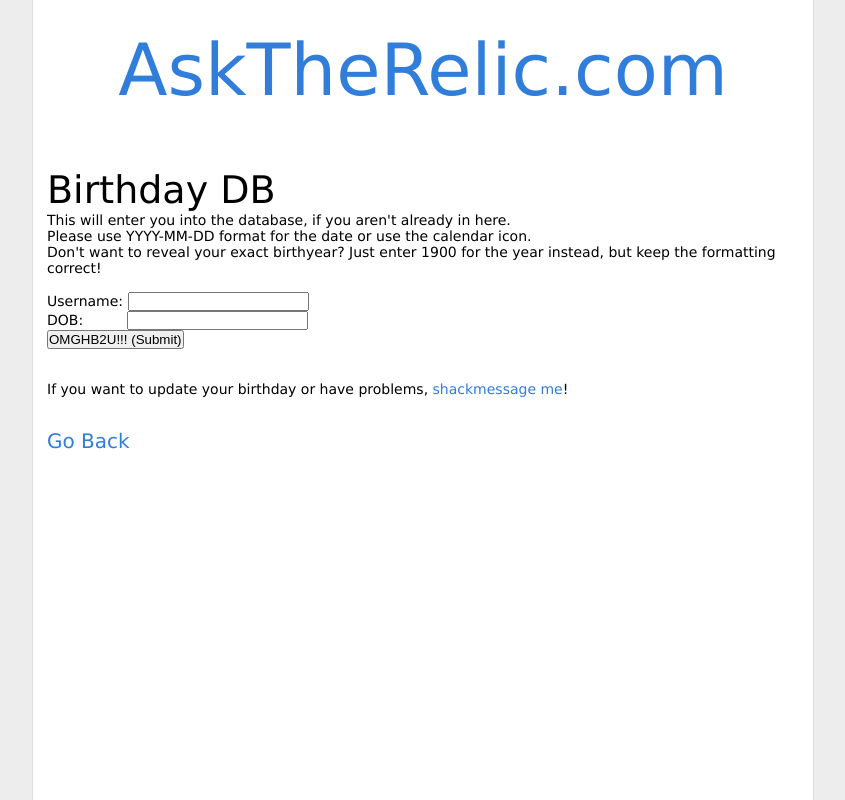
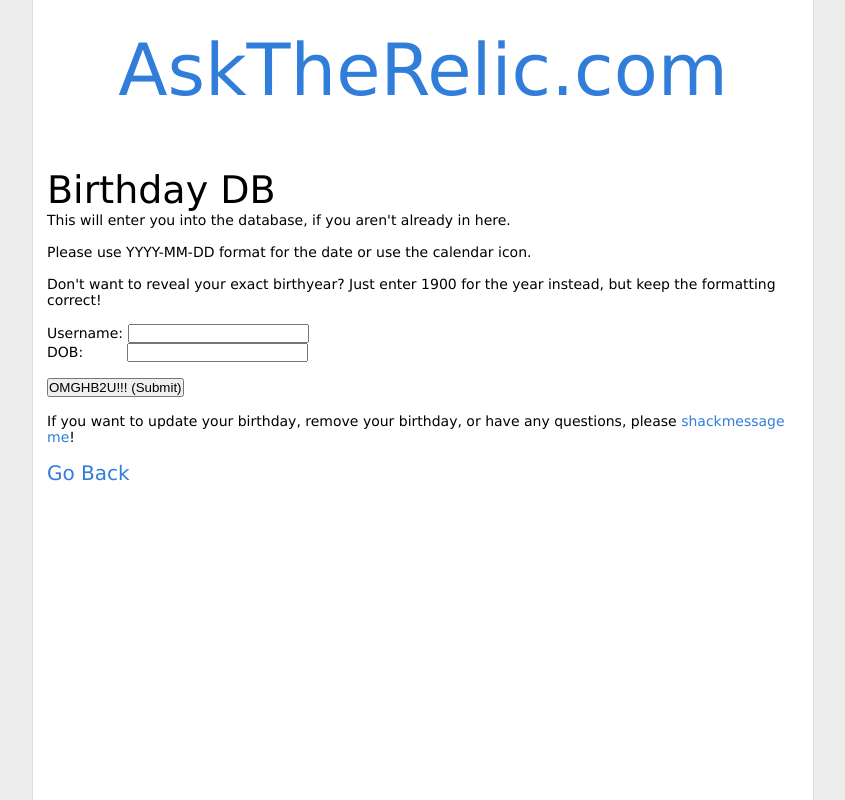
Before and after one commit to askedrelic/shack.asktherelic.com, a PHP site: page /birthday.php in a window 1280 px wide. Shown: the whole page, without its empty margins (217-1062 px from the left). Run offline with PHP 8.4, Linux system fonts and the light colour scheme; data that the repository does not hold is empty; some libraries are stand-ins or nearby versions.

Commit message:
more cleanup

```diff
--- a/birthday.php
+++ b/birthday.php
@@ -55,20 +55,29 @@ if($username != "" && $dob != "") {
 <p style="color:green;">All good, your info has been saved!</p>
 <?php } ?>
 <form action="" id="birthdayForm" method="post">
+
 <h2>Birthday DB</h2>
+
 <p>This will enter you into the database, if you aren't already in here.</p>
+<br>
+
 <p>Please use YYYY-MM-DD format for the date or use the calendar icon.</p>
+<br>
+
 <p>Don't want to reveal your exact birthyear? Just enter 1900 for the year instead, but keep the formatting correct!<p>
-<br/>
+<br>
+
 <p>Username: <input type="text" name="Username" /></p>
-<p>DOB: <input type="text" style="margin-left:39px" name="Dateofbirth" id="datepicker" />
-</br>
-</p>
+<p>DOB: <input type="text" style="margin-left:39px" name="Dateofbirth" id="datepicker" /></p>
+<br>
+
 <p><input type="submit" value="OMGHB2U!!! (Submit)"/></p>
 </form>
-<br /><br />
-<p>If you want to update your birthday or have problems, <a href="http://www.shacknews.com/msgcenter/new_message.x?to=askedrelic">shackmessage me</a>!<p>
-<br /><br />
+<br>
+
+<p>If you want to update your birthday, remove your birthday, or have any questions, please <a href="http://www.shacknews.com/msgcenter/new_message.x?to=askedrelic">shackmessage me</a>!<p>
+<br>
+
 <h3><a href="/">Go Back</a></h3>
 </div>
 
--- a/test.php
+++ /dev/null
@@ -1 +0,0 @@
-<?php phpinfo();
```
